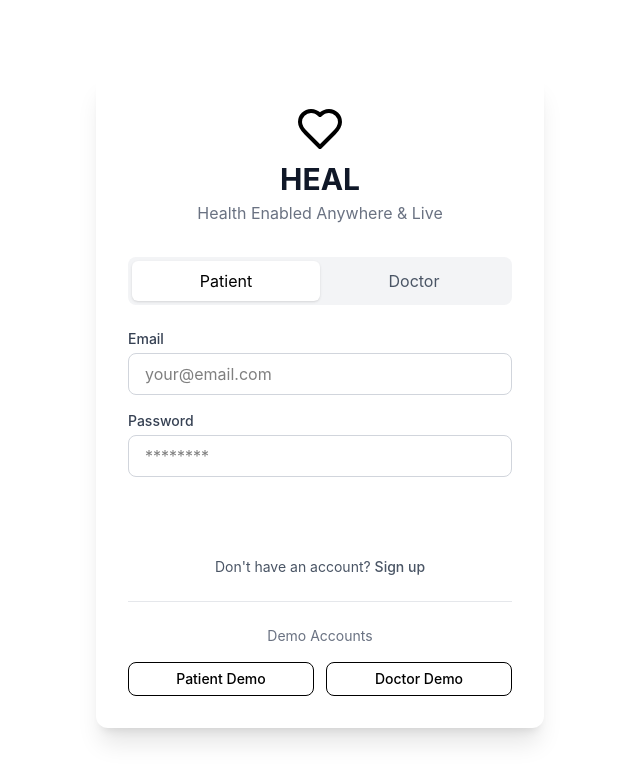
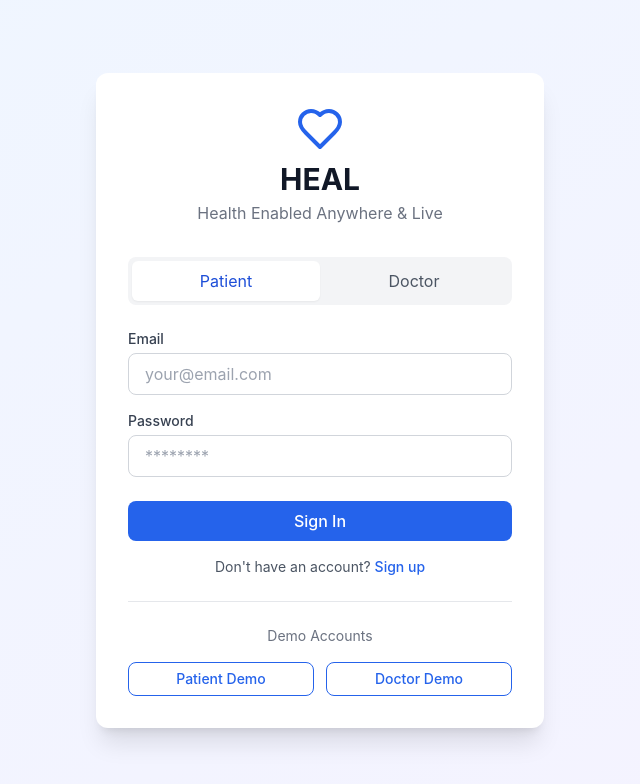
Before and after one commit to mohitarora8181/Heal, a React (Vite) app: page /login in a window 1280 px wide. Shown: the top 784 px of the page, without its empty margins (320-960 px from the left). Built offline with nearby package versions, Linux system fonts and the light colour scheme.

Commit message:
fix tailwindcss

```diff
--- a/package.json
+++ b/package.json
@@ -10,7 +10,7 @@
     "preview": "vite preview"
   },
   "dependencies": {
-    "@tailwindcss/vite": "^4.1.7",
+    "@tailwindcss/postcss": "^4.1.7",
     "framer-motion": "^12.12.1",
     "lucide-react": "^0.511.0",
     "react": "^19.1.0",
@@ -29,6 +29,7 @@
     "eslint-plugin-react-refresh": "^0.4.19",
     "globals": "^16.0.0",
     "postcss": "^8.5.3",
+    "tailwindcss": "^3.4.17",
     "typescript": "~5.8.3",
     "typescript-eslint": "^8.30.1",
     "vite": "^6.3.5"
--- /dev/null
+++ b/postcss.config.cjs
@@ -0,0 +1,6 @@
+module.exports = {
+    plugins: {
+      tailwindcss: {},
+      autoprefixer: {},
+    },
+  }
--- a/src/index.css
+++ b/src/index.css
@@ -1 +1,3 @@
-@import "tailwindcss";
+@tailwind base;
+@tailwind components;
+@tailwind utilities;
--- /dev/null
+++ b/tailwind.config.js
@@ -0,0 +1,68 @@
+/** @type {import('tailwindcss').Config} */
+export default {
+    content: ['./index.html', './src/**/*.{js,ts,jsx,tsx}'],
+    theme: {
+        extend: {
+            colors: {
+                primary: {
+                    50: '#EFF6FF',
+                    100: '#DBEAFE',
+                    200: '#BFDBFE',
+                    300: '#93C5FD',
+                    400: '#60A5FA',
+                    500: '#3B82F6',
+                    600: '#2563EB',
+                    700: '#1D4ED8',
+                    800: '#1E40AF',
+                    900: '#1E3A8A',
+                    950: '#172554',
+                },
+                secondary: {
+                    50: '#ECFDF5',
+                    100: '#D1FAE5',
+                    200: '#A7F3D0',
+                    300: '#6EE7B7',
+                    400: '#34D399',
+                    500: '#10B981',
+                    600: '#059669',
+                    700: '#047857',
+                    800: '#065F46',
+                    900: '#064E3B',
+                    950: '#022C22',
+                },
+                accent: {
+                    50: '#F5F3FF',
+                    100: '#EDE9FE',
+                    200: '#DDD6FE',
+                    300: '#C4B5FD',
+                    400: '#A78BFA',
+                    500: '#8B5CF6',
+                    600: '#7C3AED',
+                    700: '#6D28D9',
+                    800: '#5B21B6',
+                    900: '#4C1D95',
+                    950: '#2E1065',
+                },
+                success: {
+                    50: '#F0FDF4',
+                    500: '#22C55E',
+                    700: '#15803D',
+                },
+                warning: {
+                    50: '#FFFBEB',
+                    500: '#F59E0B',
+                    700: '#B45309',
+                },
+                error: {
+                    50: '#FEF2F2',
+                    500: '#EF4444',
+                    700: '#B91C1C',
+                }
+            },
+            fontFamily: {
+                sans: ['Inter', 'sans-serif'],
+            },
+        },
+    },
+    plugins: [],
+};
--- a/vite.config.ts
+++ b/vite.config.ts
@@ -1,80 +1,7 @@
 import { defineConfig } from 'vite'
 import react from '@vitejs/plugin-react'
-import tailwindcss from '@tailwindcss/vite'
 
 // https://vite.dev/config/
 export default defineConfig({
-  plugins: [react(), tailwindcss(),],
-  css: {
-    postcss: {
-      plugins: [
-        require('tailwindcss')({
-          content: ['./index.html', './src/**/*.{js,ts,jsx,tsx}'],
-          theme: {
-            extend: {
-              colors: {
-                primary: {
-                  50: '#EFF6FF',
-                  100: '#DBEAFE',
-                  200: '#BFDBFE',
-                  300: '#93C5FD',
-                  400: '#60A5FA',
-                  500: '#3B82F6',
-                  600: '#2563EB',
-                  700: '#1D4ED8',
-                  800: '#1E40AF',
-                  900: '#1E3A8A',
-                  950: '#172554',
-                },
-                secondary: {
-                  50: '#ECFDF5',
-                  100: '#D1FAE5',
-                  200: '#A7F3D0',
-                  300: '#6EE7B7',
-                  400: '#34D399',
-                  500: '#10B981',
-                  600: '#059669',
-                  700: '#047857',
-                  800: '#065F46',
-                  900: '#064E3B',
-                  950: '#022C22',
-                },
-                accent: {
-                  50: '#F5F3FF',
-                  100: '#EDE9FE',
-                  200: '#DDD6FE',
-                  300: '#C4B5FD',
-                  400: '#A78BFA',
-                  500: '#8B5CF6',
-                  600: '#7C3AED',
-                  700: '#6D28D9',
-                  800: '#5B21B6',
-                  900: '#4C1D95',
-                  950: '#2E1065',
-                },
-                success: {
-                  50: '#F0FDF4',
-                  500: '#22C55E',
-                  700: '#15803D',
-                },
-                warning: {
-                  50: '#FFFBEB',
-                  500: '#F59E0B',
-                  700: '#B45309',
-                },
-                error: {
-                  50: '#FEF2F2',
-                  500: '#EF4444',
-                  700: '#B91C1C',
-                }
-              },
-              fontFamily: {
-                sans: ['Inter', 'sans-serif'],
-              },
-            },
-          }
-        })
-      ]
-    }
-  }
+  plugins: [react()]
 })
```
Also changed, not shown: 1 other file (tests, documents, lock files or other folders).
